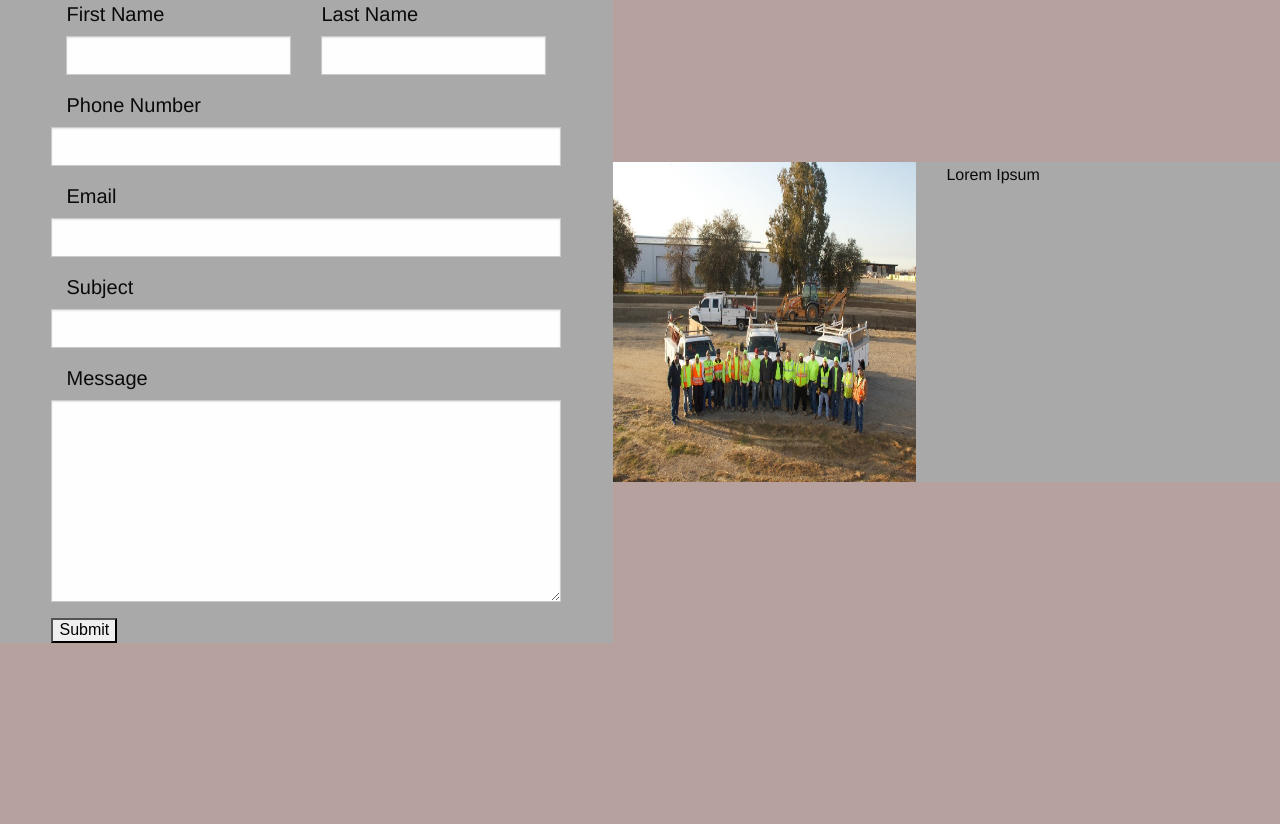
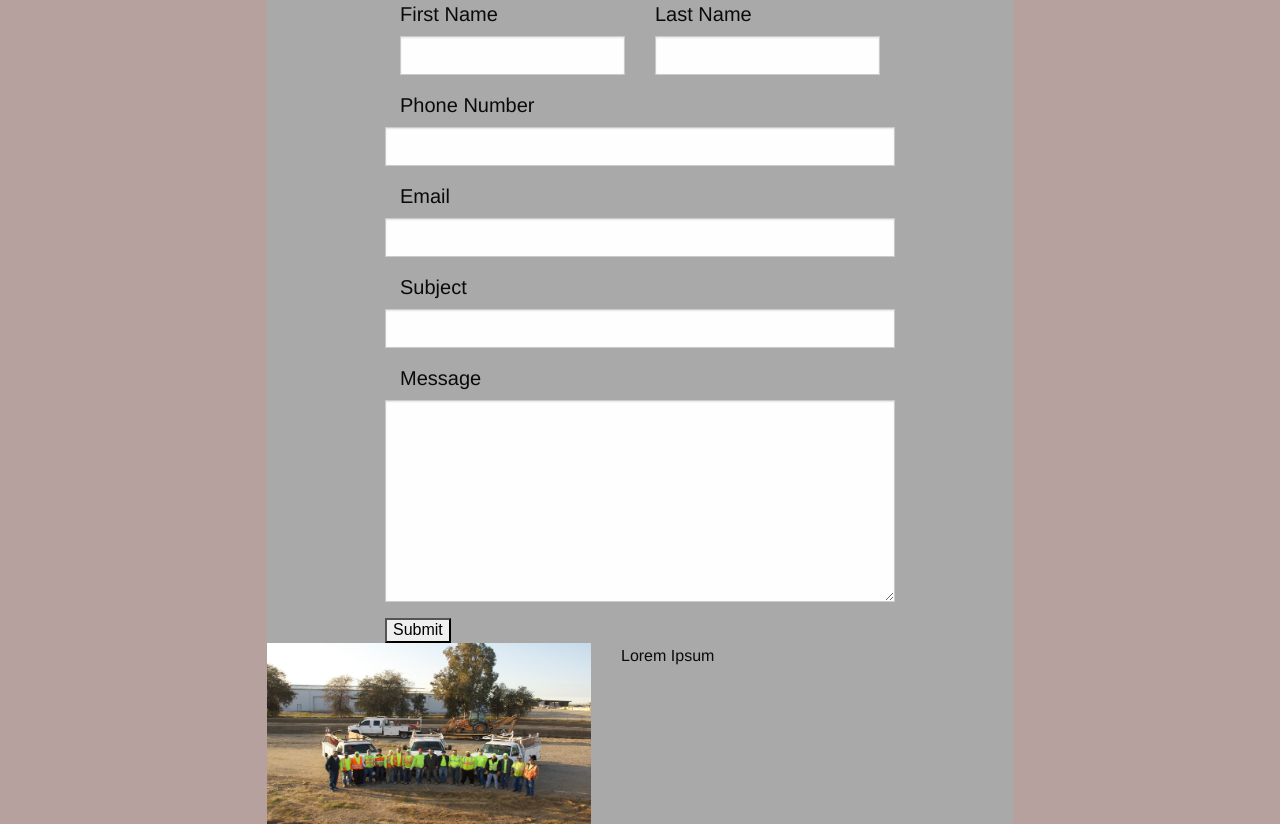
Before and after one commit to brookecart/LASAR-Underground-Construction, a PHP site: page /Contacts.php in a window 1280 px wide. Shown: the part 54-878 px from the top of the page. Before the commit the page ends 697 px from the top, so only its background shows below. Run offline with PHP 8.4, Linux system fonts and the light colour scheme.

Commit message:
not done yet

```diff
--- a/Contacts.php
+++ b/Contacts.php
@@ -1,15 +1,16 @@
 <?php require('navbar.php');?>
 <div class="lsrWrapper" >
-    <div class="lsrOver large-6">
+    <div class="lsrOver large-7 row">
         <div class="row lsrPart">
 
             <?php require('msgform.php');?>
         </div>
-    </div>
-    <div class="lsrOver">
-        <div class="row lsrPart">
-            <?php imgText("Images/IMG_1602.jpeg", "small-9", "Lorem Ipsum");
+
+        <div class="row lsrPart row">
+            <div class="column">
+            <?php imgText("Images/IMG_1602.jpeg", "small-10", "Lorem Ipsum", "");
             ?>
+            </div>
         </div>
     </div>
 </div>
--- a/css/app.css
+++ b/css/app.css
@@ -18,7 +18,6 @@
     display: flex;
 }
 .lsrImgText {
-    display: flex;
     height: 20rem;
 }
 .aqua {
--- a/navbar.php
+++ b/navbar.php
@@ -17,10 +17,14 @@
             </a>
     </div>
     <?php
-        function imgText($imgSrc, $imgSize, $lsrText) { //function to make an image with text next to it
-            echo "<div class='row $imgSize lsrImgText'>".
-                "<img src='$imgSrc' class='column large-8'></img>".
-                "<p class='column'>$lsrText".
+        function imgText($imgSrc, $imgSize, $lsrText, $txtSize) { //function to make an image with text next to it
+            echo "<div class='row lsrPart'>".
+                    "<div class='column $imgSize'>".
+                        "<img src='$imgSrc' class=''></img>".
+                    "</div>".
+                    "<div class='column $txtSize'>".
+                        "<p>$lsrText</p>".
+                    "</div>".
                 "</div>";
         }
     // Example for usage: imgText("Images/IMG_1602.jpeg","Lorem Ipsum");
```
Also changed, not shown: imgText.php (+9 -5 lines).
